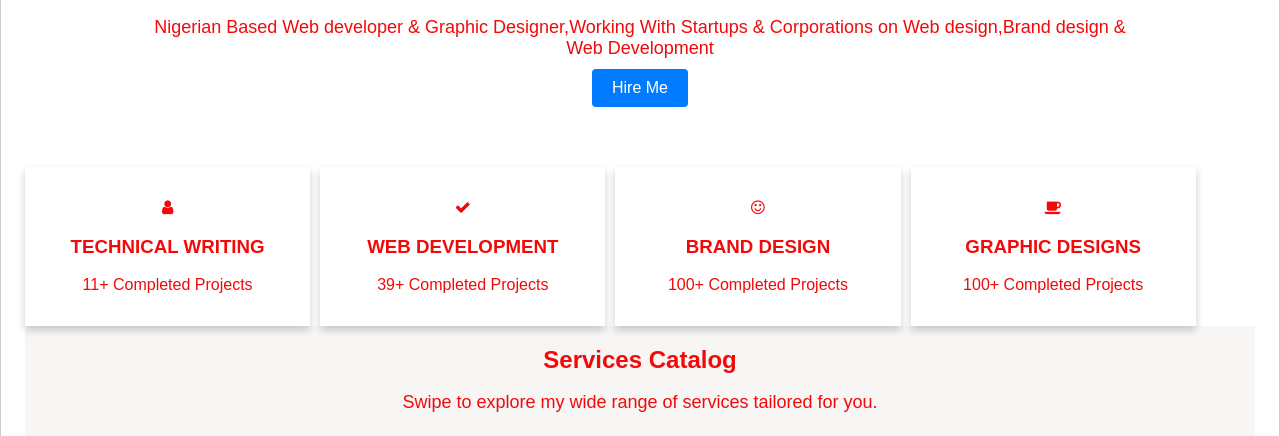
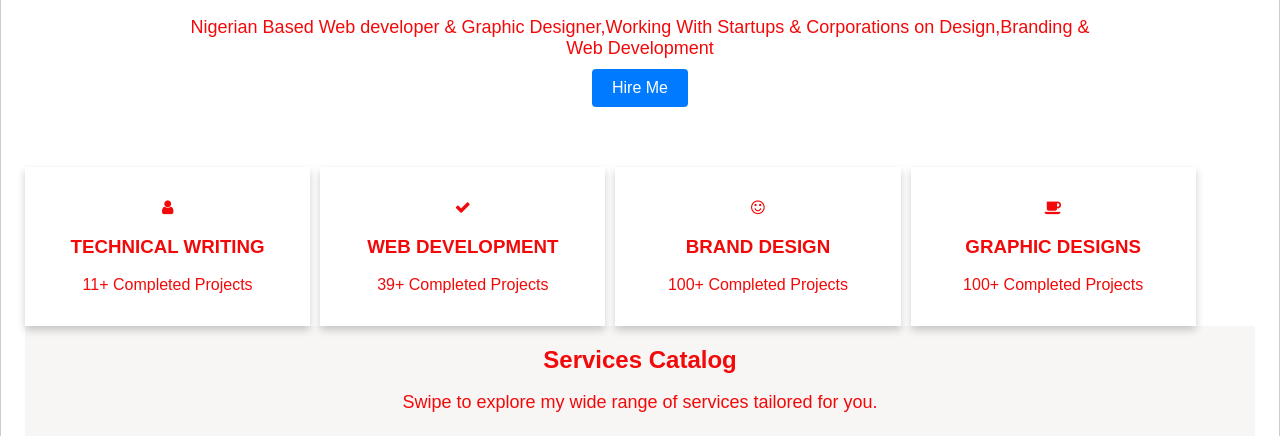
Before and after one commit to misschiiff/misschiiff.github.io, a plain HTML site: page index.html in a window 1280 px wide. Shown: the part 664-1100 px from the top of the page. Drawn offline with nearby package versions, Linux system fonts and the light colour scheme; a script that the page names is missing.

Commit message:
Update index.html

```diff
--- a/index.html
+++ b/index.html
@@ -44,7 +44,7 @@
                     <div class="services-text-container "></div>
                     <h2>Design & Web Development<br>that drives results</h2>
                     <p>Nigerian Based Web developer & Graphic Designer,<span class="color">Working</span> With Startups &
-                        Corporations on Web design,Brand design & <br>Web Development</p>
+                        Corporations on Design,Branding & <br>Web Development</p>
                     <a href="https://wa.me/message/BZ2WIPSMDAJFL1 " class="button ">Hire Me</a>
 
 
```
